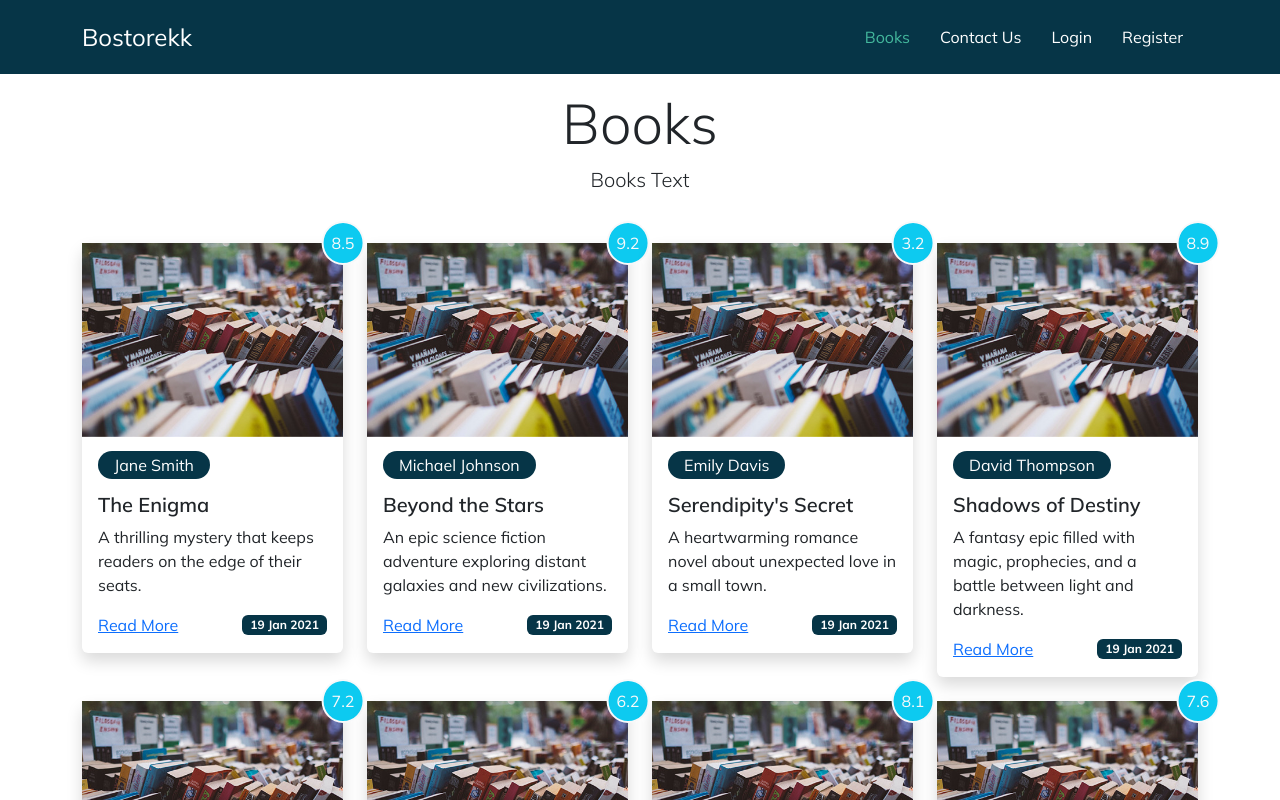
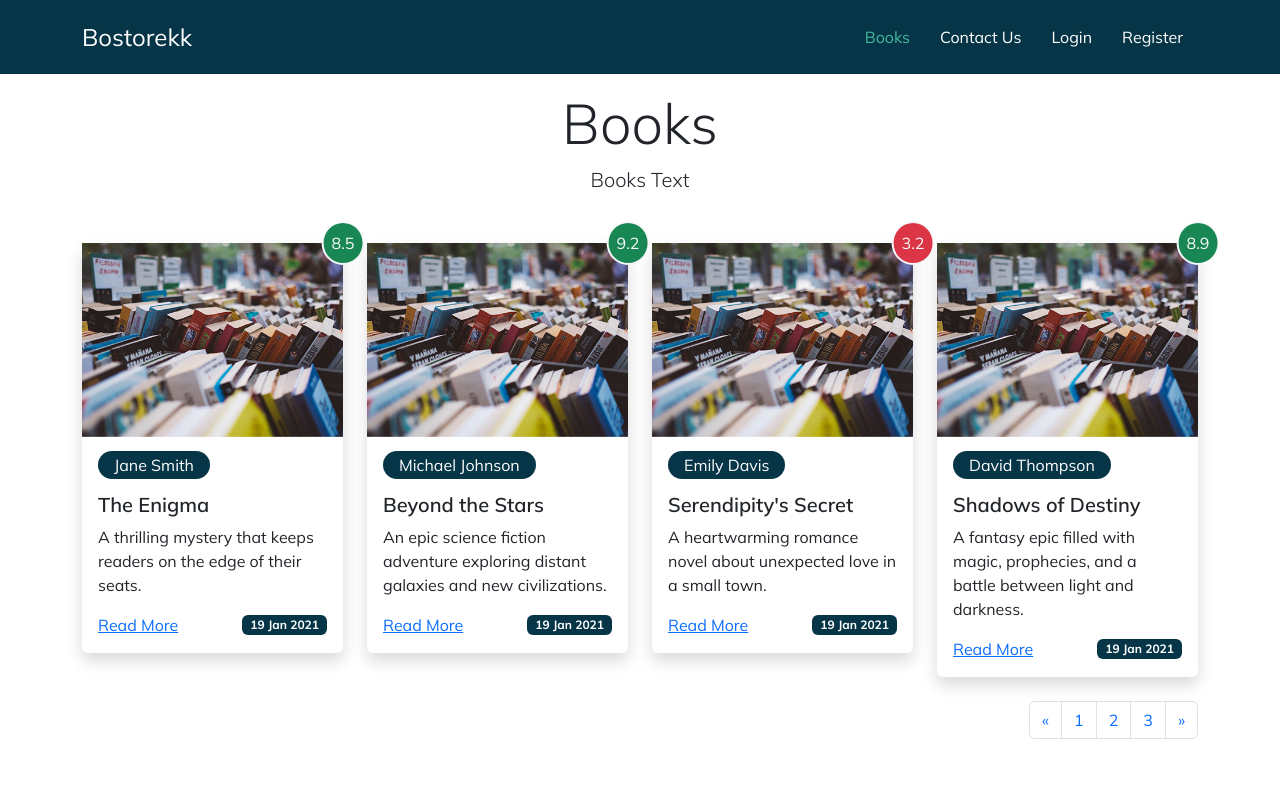
Before and after one commit to Ismailakca/bostorek, a Vue app: page /books in a window 1280 px wide. Shown: the top 800 px of the page. Built offline with nearby package versions, Linux system fonts and the light colour scheme.

Commit message:
feat:Added pagination

```diff
--- a/src/components/BookItem.vue
+++ b/src/components/BookItem.vue
@@ -25,7 +25,8 @@
       </div>
     </div>
     <span
-      class="position-absolute top-0 start-100 translate-middle p-2 bg-info text-light rounded-circle border border-2 border-light"
+      class="position-absolute top-0 start-100 translate-middle p-2 text-light rounded-circle border border-2 border-light"
+      :class="ratingBadgeClass"
       >{{ book.rating }}</span
     >
   </div>
@@ -39,6 +40,17 @@
       default: () => ({}),
     },
   },
+  computed: {
+    ratingBadgeClass() {
+      if (this.book.rating > 7) {
+        return `bg-success`;
+      } else if (this.book.rating > 4) {
+        return "bg-warning";
+      } else {
+        return `bg-danger`;
+      }
+    },
+  },
 };
 </script>
 <style lang=""></style>
--- /dev/null
+++ b/src/components/Pagination.vue
@@ -0,0 +1,37 @@
+<template>
+  <nav aria-label="Page navigation example">
+    <ul class="pagination justify-content-end">
+      <li class="page-item">
+        <a class="page-link" href="#" aria-label="Previous">
+          <span aria-hidden="true">&laquo;</span>
+        </a>
+      </li>
+      <li class="page-item"><a class="page-link" href="#">1</a></li>
+      <li class="page-item"><a class="page-link" href="#">2</a></li>
+      <li class="page-item"><a class="page-link" href="#">3</a></li>
+      <li class="page-item">
+        <a class="page-link" href="#" aria-label="Next">
+          <span aria-hidden="true">&raquo;</span>
+        </a>
+      </li>
+    </ul>
+  </nav>
+</template>
+
+<script>
+export default {
+  name: "Pagination",
+  props: {
+    currentPage: {
+      type: Number,
+      required: true,
+    },
+    totalPages: {
+      type: Number,
+      required: true,
+    },
+  },
+};
+</script>
+
+<style lang="scss" scoped></style>
--- a/src/views/BooksView.vue
+++ b/src/views/BooksView.vue
@@ -1,23 +1,38 @@
 <template lang="">
   <div class="container">
     <SectionHeader title="Books" text="Books Text" />
-    <BookList :books="books" />
+    <BookList :books="paginatedBooks" />
+    <Pagination :currentPage="currentPage" :totalPages="totalPages" />
   </div>
 </template>
 <script>
 import SectionHeader from "@/components/SectionHeader.vue";
 import BookList from "@/components/BookList.vue";
+import Pagination from "@/components/Pagination.vue";
 import books from "@/db.js";
 export default {
   name: "BooksView",
   data() {
     return {
       books: books,
+      currentPage: 1,
+      itemsPerPage: 4,
     };
   },
   components: {
     SectionHeader,
     BookList,
+    Pagination,
+  },
+  computed: {
+    totalPages() {
+      return Math.ceil(this.books.length / this.itemsPerPage);
+    },
+    paginatedBooks() {
+      const startIndex = (this.currentPage - 1) * this.itemsPerPage;
+      const endIndex = startIndex + this.itemsPerPage;
+      return this.books.slice(startIndex, endIndex);
+    },
   },
 };
 </script>
```
